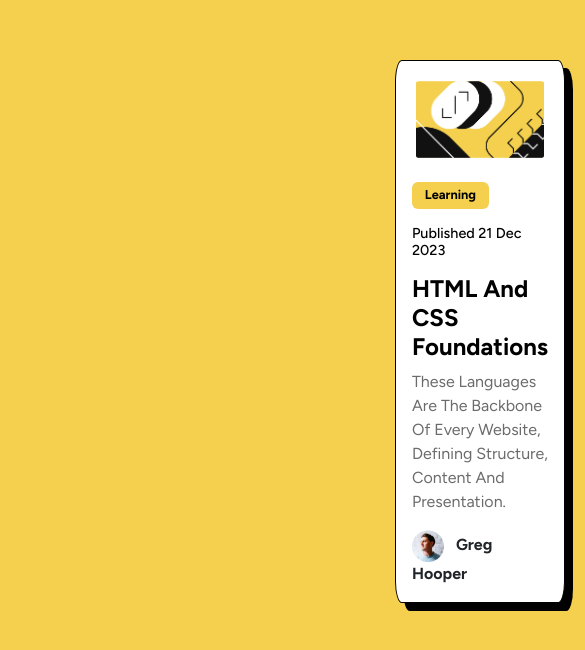
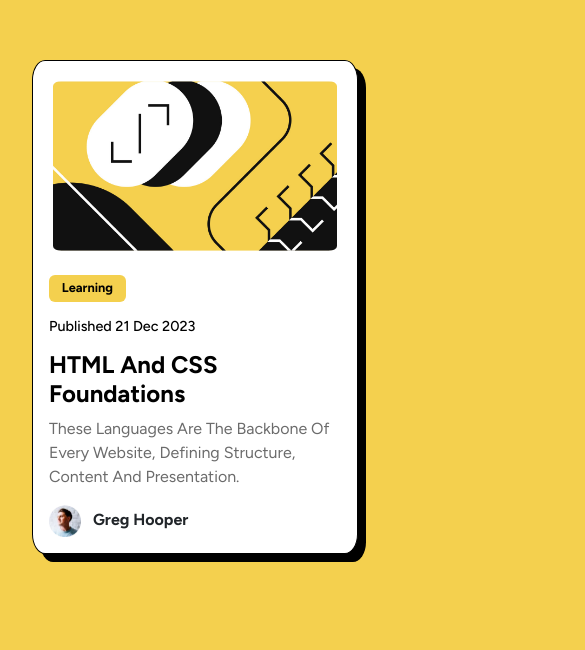
Before and after one commit to DevouraStudio/Blog-Preview-Card-Project, a plain HTML site: page index.html in a window 390 px wide. Shown: the part 180-830 px from the top of the page, 585 px wide, since content can reach past the window. Drawn offline with nearby package versions, Linux system fonts and the light colour scheme.

Commit message:
style(card): add responsive padding for mobile and tablet viewports

```diff
--- a/blog.css
+++ b/blog.css
@@ -68,3 +68,9 @@ h1.h1:hover {
 	color: hsl(47, 88%, 63%);
 	transition: color 1s ease;
 }
+
+@media (min-width: 375px) and (max-width: 1200px) {
+	body {
+		padding: 15rem 2rem;
+	}
+}
```
